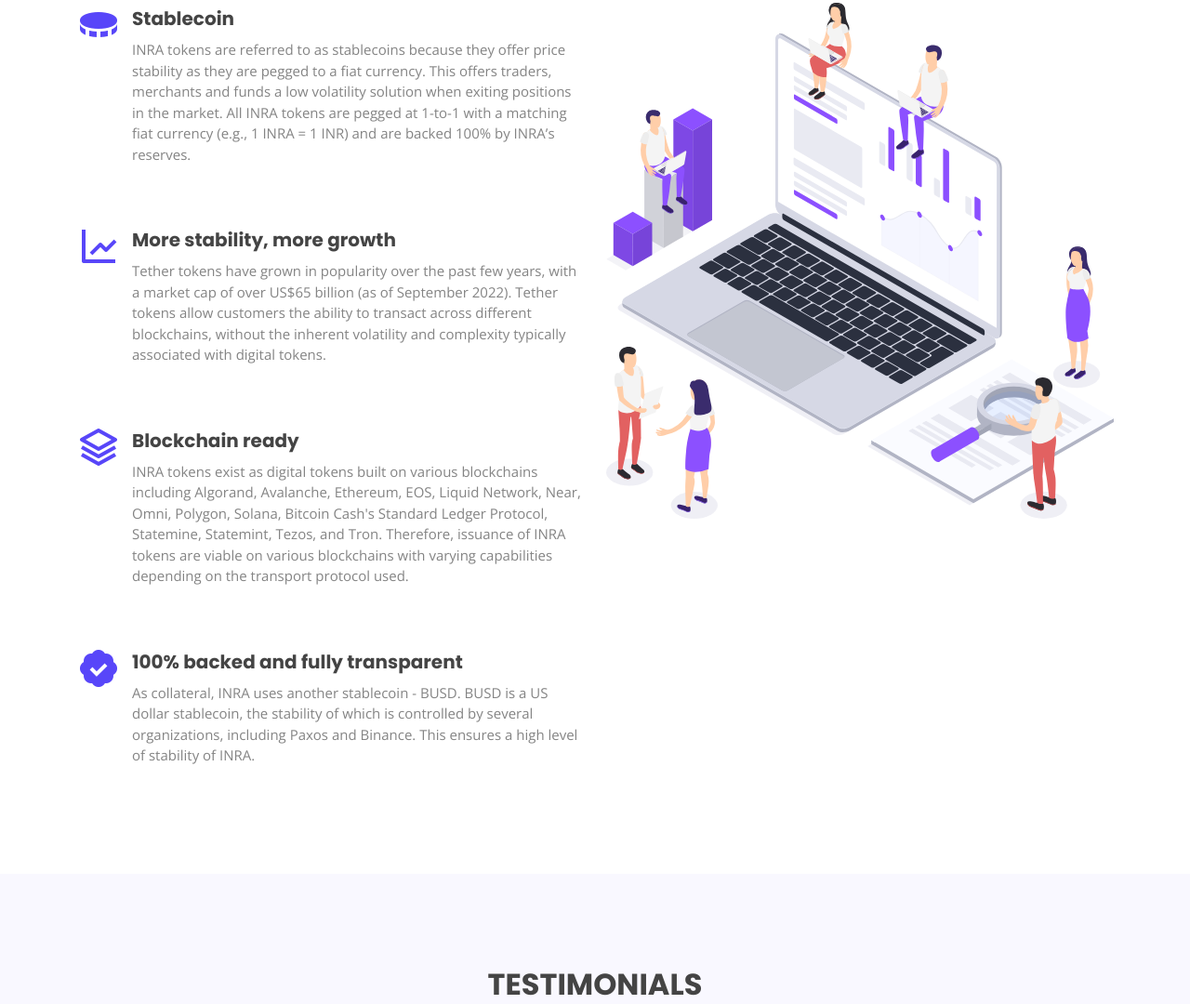
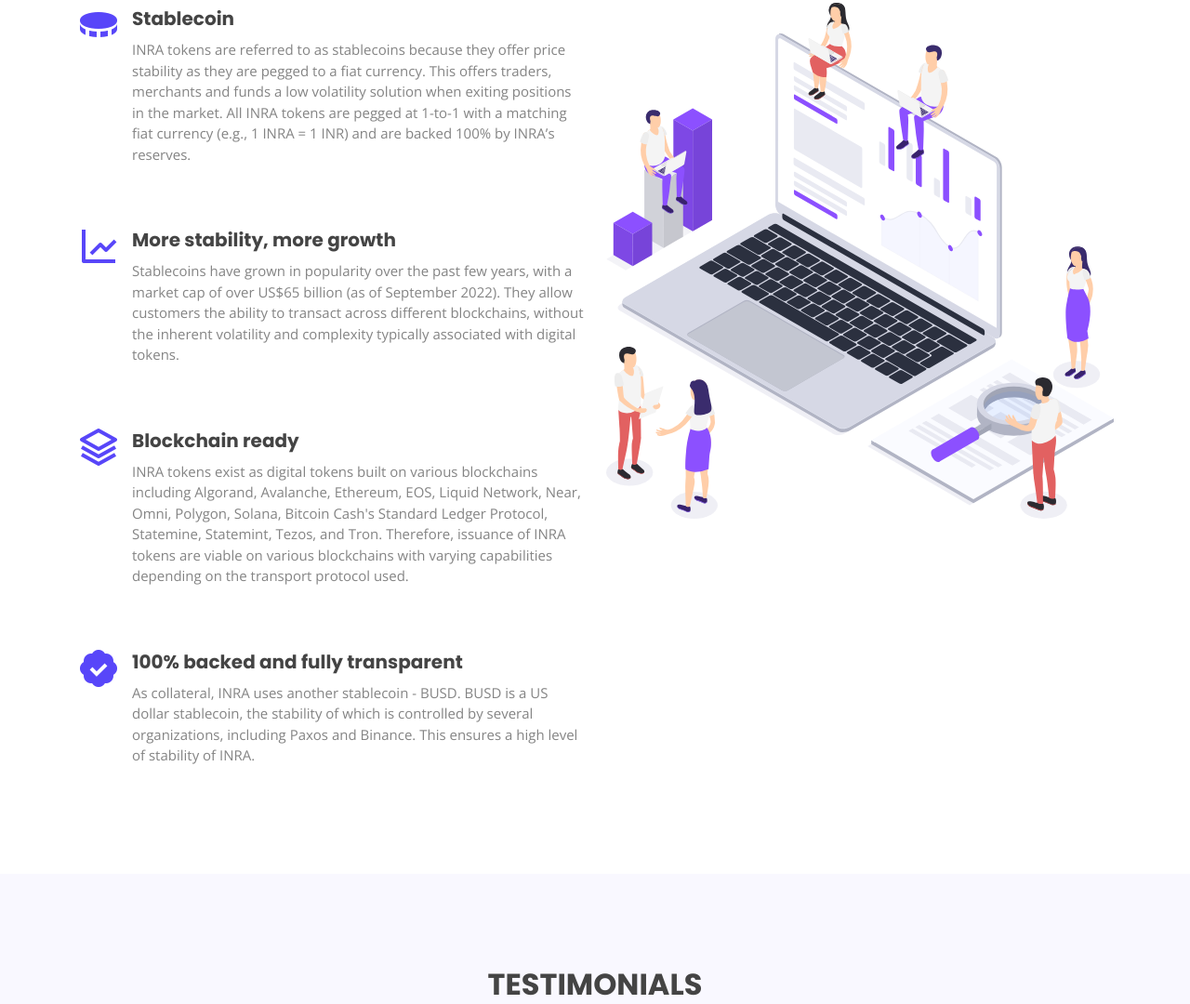
Before and after one commit to anandgeorge/inra, a plain HTML site: page index.html in a window 1280 px wide. Shown: the part 2670-3750 px from the top of the page at 93% size. Drawn offline with nearby package versions, Linux system fonts and the light colour scheme.

Commit message:
typo fixed

```diff
--- a/index.html
+++ b/index.html
@@ -273,7 +273,7 @@
             <div class="icon-box mt-5" data-aos="fade-up" data-aos-delay="200">
               <i class='bx bx-line-chart'></i>
               <h4>More stability, more growth</h4>
-              <p>Tether tokens have grown in popularity over the past few years, with a market cap of over US$65 billion (as of September 2022). Tether tokens allow customers the ability to transact across different blockchains, without the inherent volatility and complexity typically associated with digital tokens.</p>
+              <p>Stablecoins have grown in popularity over the past few years, with a market cap of over US$65 billion (as of September 2022). They allow customers the ability to transact across different blockchains, without the inherent volatility and complexity typically associated with digital tokens.</p>
             </div>
             <div class="icon-box mt-5" data-aos="fade-up" data-aos-delay="300">
               <i class="bx bx-layer"></i>
```
